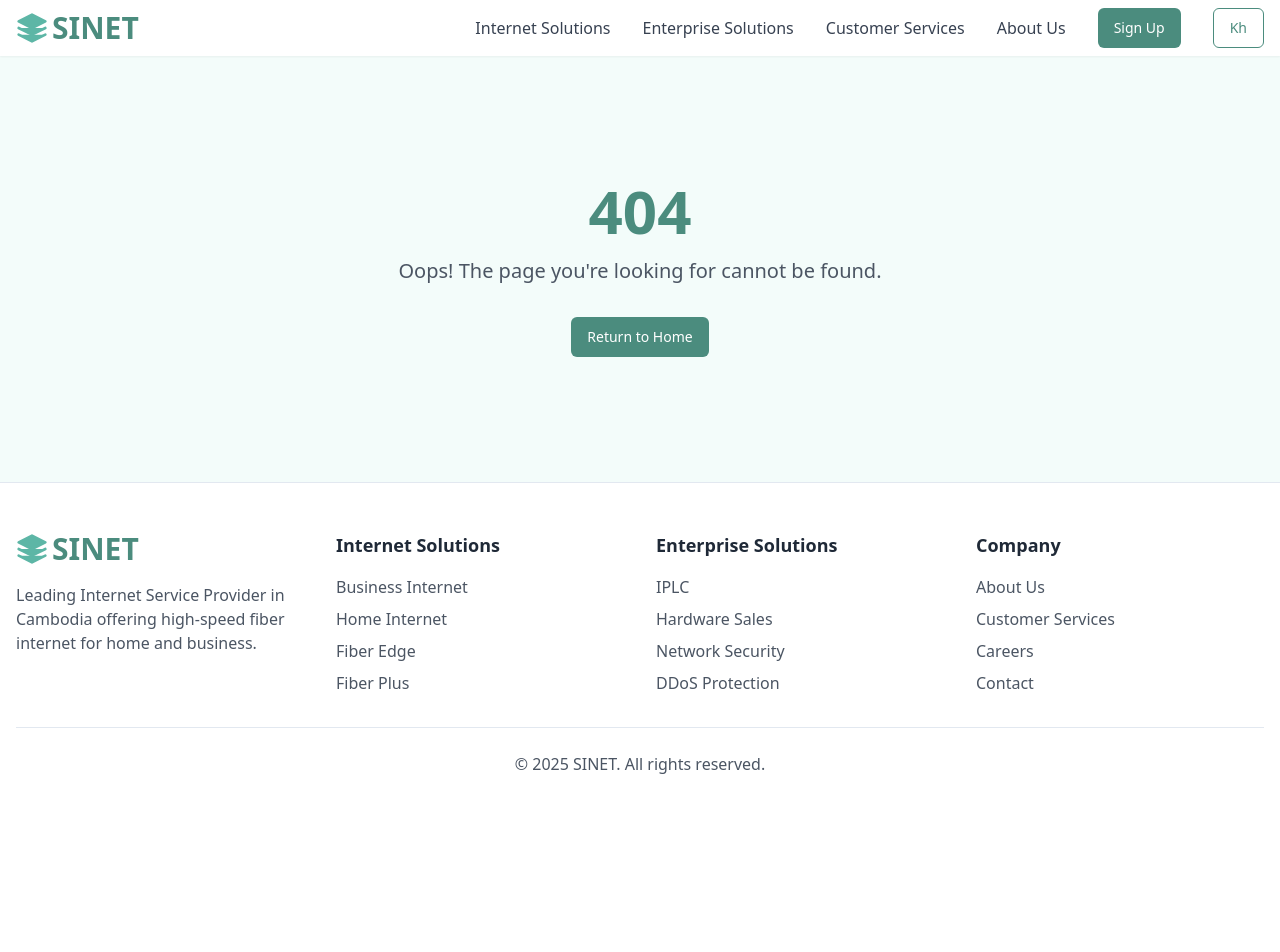
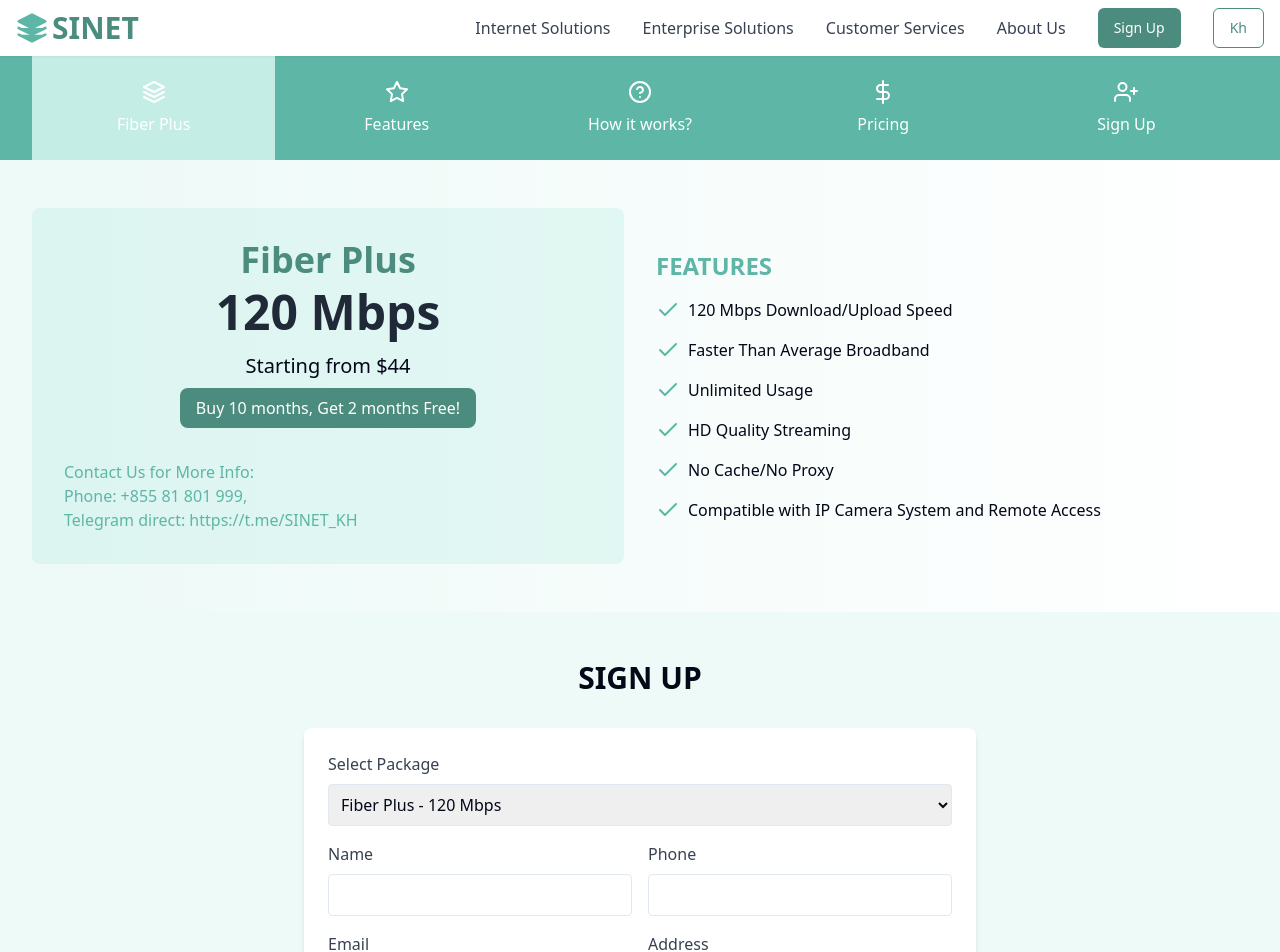
Before and after one commit to 2022172Samnang/sinet, a React (Vite) app: page /fiber-plus in a window 1280 px wide. Shown: the top 952 px of the page. Before the commit the page ends 800 px from the top, so only its background shows below. Built offline with nearby package versions, Linux system fonts and the light colour scheme.

Commit message:
Add Fiber Plus display
Implement the display of Fiber Plus information when the user clicks on it.

```diff
--- a/src/App.tsx
+++ b/src/App.tsx
@@ -7,6 +7,7 @@ import { BrowserRouter, Routes, Route } from "react-router-dom";
 import Index from "./pages/Index";
 import NotFound from "./pages/NotFound";
 import FiberEdge from "./pages/FiberEdge";
+import FiberPlus from "./pages/FiberPlus";
 
 const queryClient = new QueryClient();
 
@@ -25,6 +26,7 @@ const App = () => (
           <Route path="/business-internet" element={<Index />} />
           <Route path="/home-internet" element={<Index />} />
           <Route path="/fiber-edge" element={<FiberEdge />} />
+          <Route path="/fiber-plus" element={<FiberPlus />} />
           {/* ADD ALL CUSTOM ROUTES ABOVE THE CATCH-ALL "*" ROUTE */}
           <Route path="*" element={<NotFound />} />
         </Routes>
--- /dev/null
+++ b/src/pages/FiberPlus.tsx
@@ -0,0 +1,175 @@
+
+import React from 'react';
+import Navbar from '@/components/Navbar';
+import Footer from '@/components/Footer';
+import { Button } from '@/components/ui/button';
+import { Check } from 'lucide-react';
+import { Link } from 'react-router-dom';
+import ContactForm from '@/components/ContactForm';
+
+const FiberPlus = () => {
+  const features = [
+    "120 Mbps Download/Upload Speed",
+    "Faster Than Average Broadband",
+    "Unlimited Usage",
+    "HD Quality Streaming",
+    "No Cache/No Proxy",
+    "Compatible with IP Camera System and Remote Access"
+  ];
+
+  return (
+    <div className="min-h-screen flex flex-col">
+      <Navbar />
+
+      {/* Navigation Tabs */}
+      <div className="bg-sinet text-white">
+        <div className="container mx-auto">
+          <div className="grid grid-cols-5 text-center">
+            <Link to="/fiber-plus" className="flex flex-col items-center p-6 bg-sinet-light">
+              <div className="mb-2">
+                <svg xmlns="http://www.w3.org/2000/svg" className="h-6 w-6" viewBox="0 0 24 24" fill="none" stroke="currentColor" strokeWidth="2" strokeLinecap="round" strokeLinejoin="round">
+                  <path d="M12 2L2 7l10 5 10-5-10-5z"></path>
+                  <path d="M2 17l10 5 10-5"></path>
+                  <path d="M2 12l10 5 10-5"></path>
+                </svg>
+              </div>
+              <span>Fiber Plus</span>
+            </Link>
+            <Link to="#features" className="flex flex-col items-center p-6 hover:bg-sinet-light transition-colors">
+              <div className="mb-2">
+                <svg xmlns="http://www.w3.org/2000/svg" className="h-6 w-6" viewBox="0 0 24 24" fill="none" stroke="currentColor" strokeWidth="2" strokeLinecap="round" strokeLinejoin="round">
+                  <polygon points="12 2 15.09 8.26 22 9.27 17 14.14 18.18 21.02 12 17.77 5.82 21.02 7 14.14 2 9.27 8.91 8.26 12 2"></polygon>
+                </svg>
+              </div>
+              <span>Features</span>
+            </Link>
+            <Link to="#how-it-works" className="flex flex-col items-center p-6 hover:bg-sinet-light transition-colors">
+              <div className="mb-2">
+                <svg xmlns="http://www.w3.org/2000/svg" className="h-6 w-6" viewBox="0 0 24 24" fill="none" stroke="currentColor" strokeWidth="2" strokeLinecap="round" strokeLinejoin="round">
+                  <circle cx="12" cy="12" r="10"></circle>
+                  <path d="M9.09 9a3 3 0 0 1 5.83 1c0 2-3 3-3 3"></path>
+                  <line x1="12" y1="17" x2="12.01" y2="17"></line>
+                </svg>
+              </div>
+              <span>How it works?</span>
+            </Link>
+            <Link to="#pricing" className="flex flex-col items-center p-6 hover:bg-sinet-light transition-colors">
+              <div className="mb-2">
+                <svg xmlns="http://www.w3.org/2000/svg" className="h-6 w-6" viewBox="0 0 24 24" fill="none" stroke="currentColor" strokeWidth="2" strokeLinecap="round" strokeLinejoin="round">
+                  <line x1="12" y1="1" x2="12" y2="23"></line>
+                  <path d="M17 5H9.5a3.5 3.5 0 0 0 0 7h5a3.5 3.5 0 0 1 0 7H6"></path>
+                </svg>
+              </div>
+              <span>Pricing</span>
+            </Link>
+            <Link to="#signup" className="flex flex-col items-center p-6 hover:bg-sinet-light transition-colors">
+              <div className="mb-2">
+                <svg xmlns="http://www.w3.org/2000/svg" className="h-6 w-6" viewBox="0 0 24 24" fill="none" stroke="currentColor" strokeWidth="2" strokeLinecap="round" strokeLinejoin="round">
+                  <path d="M16 21v-2a4 4 0 0 0-4-4H5a4 4 0 0 0-4 4v2"></path>
+                  <circle cx="8.5" cy="7" r="4"></circle>
+                  <line x1="20" y1="8" x2="20" y2="14"></line>
+                  <line x1="23" y1="11" x2="17" y2="11"></line>
+                </svg>
+              </div>
+              <span>Sign Up</span>
+            </Link>
+          </div>
+        </div>
+      </div>
+
+      {/* Main Content */}
+      <div className="flex-grow">
+        {/* Hero Section */}
+        <div className="bg-gradient-to-r from-sinet-light/30 to-white">
+          <div className="container mx-auto py-12">
+            <div className="grid md:grid-cols-2 gap-8 items-center">
+              <div className="bg-sinet-light/40 p-8 rounded-lg text-center">
+                <h1 className="text-4xl font-bold text-sinet-dark mb-2">Fiber Plus</h1>
+                <h2 className="text-5xl font-bold text-gray-800 mb-4">120 Mbps</h2>
+                <p className="text-xl mb-2">Starting from $44</p>
+                <div className="bg-sinet-dark text-white py-2 px-4 rounded-lg inline-block mb-4">
+                  Buy 10 months, Get 2 months Free!
+                </div>
+                <div className="text-sinet text-left mt-4">
+                  <p>Contact Us for More Info:</p>
+                  <p>Phone: +855 81 801 999,</p>
+                  <p>Telegram direct: https://t.me/SINET_KH</p>
+                </div>
+              </div>
+
+              <div>
+                <h3 className="text-2xl font-bold text-sinet mb-4">FEATURES</h3>
+                <ul className="space-y-4">
+                  {features.map((feature, index) => (
+                    <li key={index} className="flex items-start">
+                      <Check className="h-6 w-6 text-sinet mr-2 flex-shrink-0" />
+                      <span>{feature}</span>
+                    </li>
+                  ))}
+                </ul>
+              </div>
+            </div>
+          </div>
+        </div>
+
+        {/* Sign Up Section */}
+        <div id="signup" className="bg-sinet-light/30 py-12">
+          <div className="container mx-auto">
+            <h2 className="text-3xl font-bold text-center mb-8">SIGN UP</h2>
+            <div className="max-w-2xl mx-auto">
+              <div className="bg-white p-6 rounded-lg shadow-md">
+                <div className="mb-4">
+                  <label className="block text-gray-700 mb-2">Select Package</label>
+                  <select className="w-full p-2 border rounded">
+                    <option>Fiber Plus - 120 Mbps</option>
+                    <option>Fiber Edge - 15 Mbps</option>
+                    <option>Fiber Prime - 25 Mbps</option>
+                  </select>
+                </div>
+
+                <div className="grid grid-cols-2 gap-4 mb-4">
+                  <div>
+                    <label className="block text-gray-700 mb-2">Name</label>
+                    <input type="text" className="w-full p-2 border rounded" />
+                  </div>
+                  <div>
+                    <label className="block text-gray-700 mb-2">Phone</label>
+                    <input type="text" className="w-full p-2 border rounded" />
+                  </div>
+                </div>
+
+                <div className="grid grid-cols-2 gap-4 mb-4">
+                  <div>
+                    <label className="block text-gray-700 mb-2">Email</label>
+                    <input type="email" className="w-full p-2 border rounded" />
+                  </div>
+                  <div>
+                    <label className="block text-gray-700 mb-2">Address</label>
+                    <input type="text" className="w-full p-2 border rounded" />
+                  </div>
+                </div>
+
+                <div className="mb-4">
+                  <label className="block text-gray-700 mb-2">Comment</label>
+                  <textarea className="w-full p-2 border rounded" rows={4}></textarea>
+                </div>
+
+                <Button className="w-full bg-sinet hover:bg-sinet-dark text-white py-3">Send</Button>
+              </div>
+
+              <div className="text-center mt-6">
+                <p className="mb-2">Or Chat with our Sales Team by Whatsapp or Telegram via +855 81 801 999</p>
+                <p className="mb-2">or call +855 81 801 999</p>
+                <p>Email: sales@sinet.com.kh</p>
+              </div>
+            </div>
+          </div>
+        </div>
+      </div>
+
+      <Footer />
+    </div>
+  );
+};
+
+export default FiberPlus;
--- a/src/pages/Index.tsx
+++ b/src/pages/Index.tsx
@@ -21,7 +21,8 @@ const Index = () => {
     {
       title: "FIBER PLUS",
       startingPrice: "120.00",
-      bulletPoints: ["Starting from 30Mbps", "For medium businesses"]
+      bulletPoints: ["Starting from 30Mbps", "For medium businesses"],
+      link: "/fiber-plus"
     },
     {
       title: "DIA with DDoS Protection",
```
